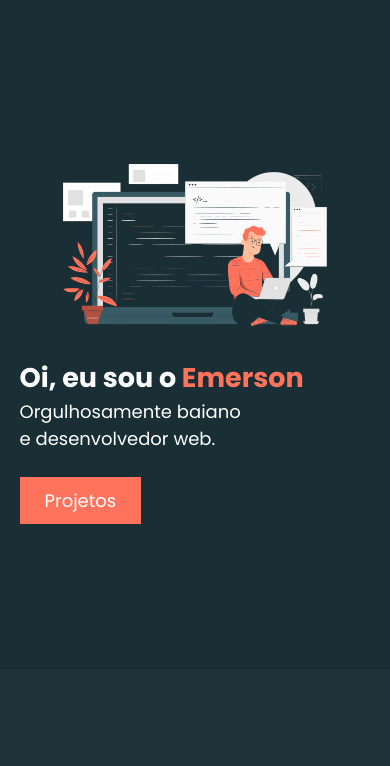
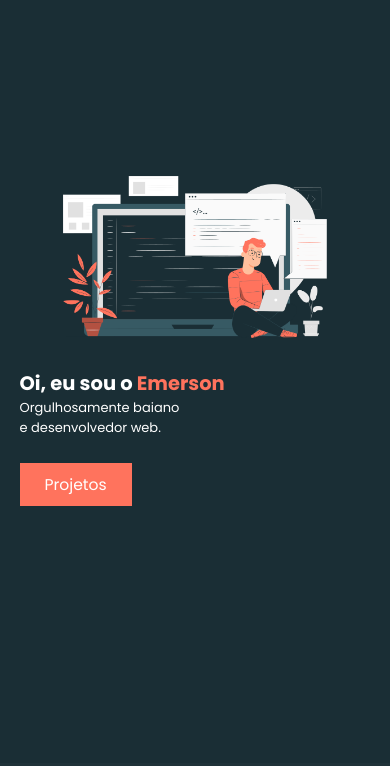
Before and after one commit to Emerson-MM-Filho/Portfolio, a plain HTML site: page index.html in a window 390 px wide. Shown: the part 81-847 px from the top of the page. Drawn offline with nearby package versions, Linux system fonts and the light colour scheme.

Commit message:
reorganize the css

```diff
--- a/css/style.css
+++ b/css/style.css
@@ -15,7 +15,7 @@
     margin: 0;
     padding: 0;
     font-family: 'Poppins', sans-serif;
-    font-size: 18px;
+    font-size: 13px;
     box-sizing: border-box;
 }
 
@@ -30,25 +30,31 @@ body {
 header {
     position: fixed;
     top: 0;
+    z-index: 999;
+
     width: 100%;
     height: 85px;
+
     background-color: var(--main-background);
-    z-index: 999;
 }
 
 #headerContainer {
-    max-width: 100%;
     display: flex;
     justify-content: space-between;
     align-items: center;
+
+    max-width: 100%;
+
     padding: 10px 0;
     margin: 0 10%;
 }
 
 header a {
+    margin-left: 50px;
+
+    color: var(--white);
     text-decoration: none;
-    color: var(--white);
-    margin-left: 50px;
+
     transition: .25s ease-in-out;
 }
 
@@ -84,9 +90,11 @@ header a:hover{
     align-items: center;
     justify-content: space-between;
     flex-wrap: wrap;
+
     margin: auto 10%;
-    padding-top: 85px;
-    height: 1000px;
+    height: 100vh;
+    padding: 85px 0;
+
     color: var(--white);
 }
 
@@ -111,6 +119,7 @@ header a:hover{
 
 .imageApresentation {
     width: 50%;
+    padding-left: 50px;
 }
 
 .imageApresentation img {
@@ -134,6 +143,7 @@ header a:hover{
 }
 
 .buttonLink a {
+    font-size: 1.2rem;
     text-decoration: none;
     color: var(--white);
 }
@@ -482,6 +492,7 @@ header a:hover{
     .imageApresentation {
         width: 100%;
         text-align: center;
+        padding: 0;
 
     }
 
@@ -673,11 +684,6 @@ header a:hover{
         padding: 0 50px;
     }
 
-    #apresentation {
-        height: 750px;
-        padding-top: 100px;
-    }
-
     #apresentation p {
         font-size: 1rem;
         margin-bottom: 25px;
@@ -686,6 +692,10 @@ header a:hover{
 
     .textApresentation {
         width: 100%;
+    }
+
+    .imageApresentation {
+        padding: 0;
     }
 
     .headerLinks {
```
